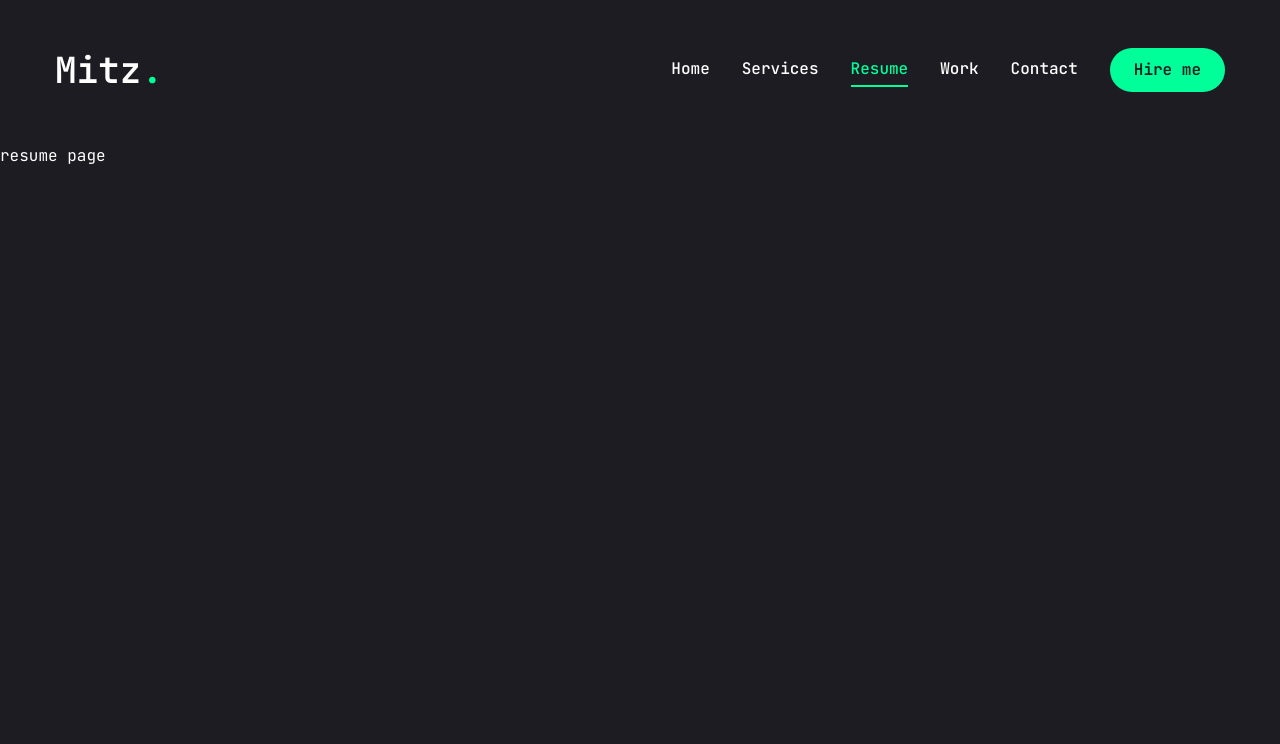
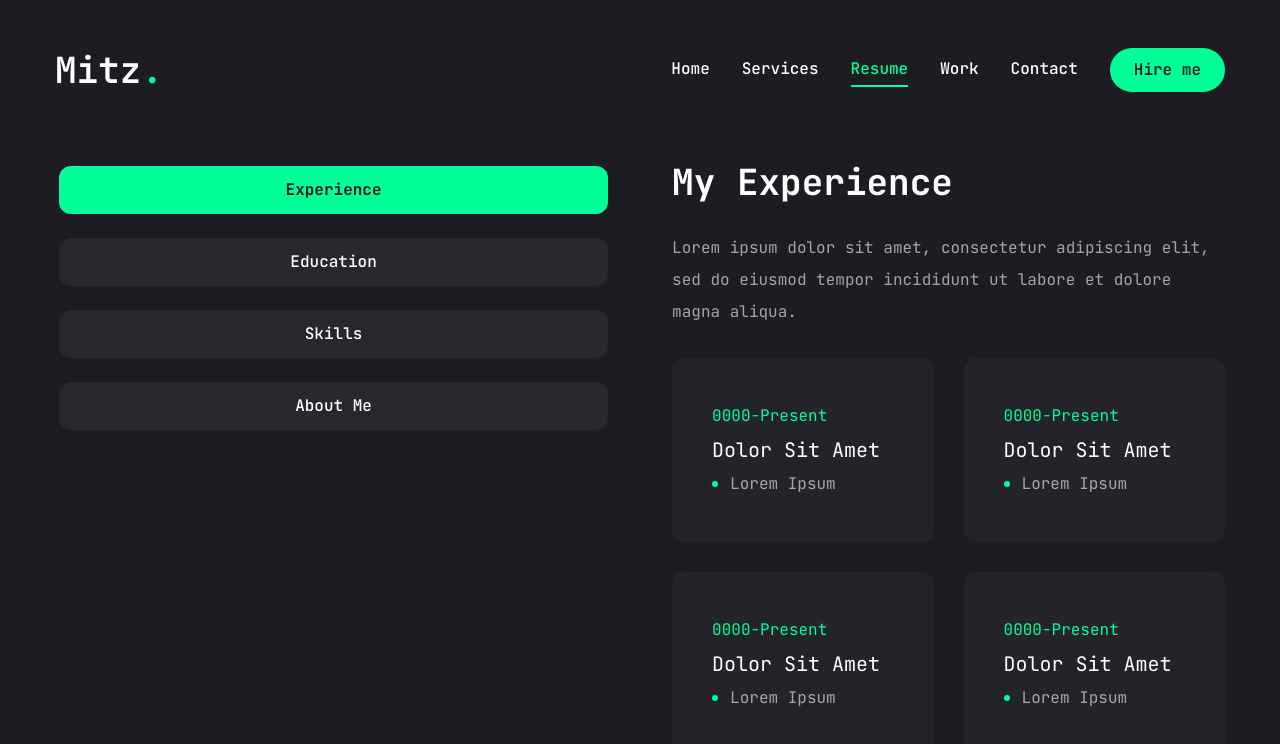
Before and after one commit to oizy404/portfolio, a Next.js app: page /resume in a window 1280 px wide. Shown: the top 744 px of the page. Built offline with nearby package versions, Linux system fonts and the light colour scheme.

Commit message:
update resume page

```diff
--- a/app/resume/page.jsx
+++ b/app/resume/page.jsx
@@ -1,7 +1,282 @@
+"use client";
+
+import { ScrollArea } from "@/components/ui/scroll-area";
+import { Tabs, TabsContent , TabsList, TabsTrigger } from "@/components/ui/tabs";
+import { Tooltip, TooltipContent, TooltipProvider, TooltipTrigger } from "@/components/ui/tooltip";
+import { motion } from "framer-motion";
+
+import {
+  FaHtml5,
+  FaCss3,
+  FaJs,
+  FaReact,
+  FaNodeJs,
+} from "react-icons/fa";
+
+import { SiTailwindcss, SiNextdotjs }from "react-icons/si";
+
+const about = {
+  title: 'About me',
+  description: "Lorem ipsum dolor sit amet, consectetur adipiscing elit, sed do eiusmod tempor incididunt ut labore et dolore magna aliqua.",
+  info: [
+    {
+      fieldName: "Name",
+      fieldValue: "Mitz Castillo",
+    },
+    {
+      fieldName: "Phone",
+      fieldValue: "+63 9483 474 194",
+    },
+    {
+      fieldName: "Experience",
+      fieldValue: "2 Years",
+    },
+    {
+      fieldName: "Nationality",
+      fieldValue: "Filipino",
+    },
+    {
+      fieldName: "Email",
+      fieldValue: "cmitzmia@gmail.com",
+    },
+    {
+      fieldName: "Language",
+      fieldValue: "English",
+    },
+  ]
+}
+
+const experience = {
+  icon: "/assets/resume/badge.svg",
+  title: "My Experience",
+  description: "Lorem ipsum dolor sit amet, consectetur adipiscing elit, sed do eiusmod tempor incididunt ut labore et dolore magna aliqua.",
+  items: [
+    {
+      company: "Lorem Ipsum",
+      position: "Dolor Sit Amet",
+      duration: "0000-Present"
+    },
+    {
+      company: "Lorem Ipsum",
+      position: "Dolor Sit Amet",
+      duration: "0000-Present"
+    },
+    {
+      company: "Lorem Ipsum",
+      position: "Dolor Sit Amet",
+      duration: "0000-Present"
+    },
+    {
+      company: "Lorem Ipsum",
+      position: "Dolor Sit Amet",
+      duration: "0000-Present"
+    },
+    {
+      company: "Lorem Ipsum",
+      position: "Dolor Sit Amet",
+      duration: "0000-Present"
+    },
+    {
+      company: "Lorem Ipsum",
+      position: "Dolor Sit Amet",
+      duration: "0000-Present"
+    },
+    {
+      company: "Lorem Ipsum",
+      position: "Dolor Sit Amet",
+      duration: "0000-Present"
+    },
+    {
+      company: "Lorem Ipsum",
+      position: "Dolor Sit Amet",
+      duration: "0000-Present"
+    },
+  ]
+}
+
+const education = {
+  icon: "/assets/resume/badge.svg",
+  title: "My Experience",
+  description: "Lorem ipsum dolor sit amet, consectetur adipiscing elit, sed do eiusmod tempor incididunt ut labore et dolore magna aliqua.",
+  items: [
+    {
+      institution: "Lorem Ipsum",
+      degree: "Dolor Sit Amet",
+      duration: "0000"
+    },
+    {
+      institution: "Lorem Ipsum",
+      degree: "Dolor Sit Amet",
+      duration: "0000"
+    },
+    {
+      institution: "Lorem Ipsum",
+      degree: "Dolor Sit Amet",
+      duration: "0000"
+    },
+  ]
+}
+
+const skills = {
+  title: "My Skills",
+  description: "Lorem ipsum dolor sit amet, consectetur adipiscing elit, sed do eiusmod tempor incididunt ut labore et dolore magna aliqua.",
+  skillList: [
+    {
+      icon: <FaHtml5 />,
+      name: "html 5",
+    },
+    {
+      icon: <FaCss3 />,
+      name: "css 3",
+    },
+    {
+      icon: <FaJs />,
+      name: "javascript",
+    },
+    {
+      icon: <FaReact />,
+      name: "react.js",
+    },
+    {
+      icon: <FaNodeJs />,
+      name: "node.js",
+    },
+    {
+      icon: <SiTailwindcss />,
+      name: "tailwind.css",
+    },
+    {
+      icon: <SiNextdotjs />,
+      name: "next.js",
+    },
+
+  ]
+}
+
 const Resume = () => {
   return (
-    <div>resume page</div>
-  )
+    <motion.div
+      initial={{opacity: 0}}
+      animate={{
+        opacity: 1,
+        transition: {
+          delay: 2.4,
+          duration: 0.4,
+          ease: "easeIn"
+        }
+      }}
+      className="min-h-[80vh] flex items-center justify-center py-12 xl:py-0"
+    >
+      <div className="container mx-auto">
+        <Tabs
+          defaultValue="experience"
+          className="flex flex-col xl:flex-row gap-[60px]"
+        >
+          <TabsList className="flex flex-col w-full max-w[380px] mx-auto xl:mx-0 gap-6">
+            <TabsTrigger value="experience">Experience</TabsTrigger>
+            <TabsTrigger value="education">Education</TabsTrigger>
+            <TabsTrigger value="skills">Skills</TabsTrigger>
+            <TabsTrigger value="about">About Me</TabsTrigger>
+          </TabsList>
+          {/* content */}
+          <div className="min-h-[70vh] w-full">
+          {/* experience */}
+            <TabsContent value="experience" className="w-full">
+              <div className="flex flex-col gap-[30px] text-center xl:text-left">
+                <h3 className="text-4xl font-bold">{experience.title}</h3>
+                <p className="max-w-[600px] text-white/60 mx-auto xl:mx-0">{experience.description}</p>
+                <ScrollArea className="h-[400px]">
+                  <ul className="grid grid-cols-1 lg:grid-cols-2 gap-[30px]">
+                    {experience.items.map((item, index)=>{
+                      return (
+                        <li key={index} className="bg-[#232329] h-[184px] py-6 px-10 rounded-xl flex flex-col justify-center items-center lg:items-start gap-1">
+                          <span className="text-accent">{item.duration}</span>
+                          <h3 className="text-xl max-w-[260px] min-h-[6px] text-center lg:tetx-left">{item.position}</h3>
+                          <div className="flex items-center gap-3">
+                            {/* dot */}
+                            <span className="w-[6px] h-[6px] rounded-full bg-accent"></span>
+                            <p className="text-white/60">{item.company}</p>
+                          </div>
+                        </li>
+                      );
+                    })}
+                  </ul>
+                </ScrollArea>
+              </div>
+            </TabsContent>
+          {/* education */}
+            <TabsContent value="education" className="w-full">
+              <div className="flex flex-col gap-[30px] text-center xl:text-left">
+                <h3 className="text-4xl font-bold">{education.title}</h3>
+                <p className="max-w-[600px] text-white/60 mx-auto xl:mx-0">{education.description}</p>
+                <ScrollArea className="h-[400px]">
+                  <ul className="grid grid-cols-1 lg:grid-cols-2 gap-[30px]">
+                    {education.items.map((item, index)=>{
+                      return (
+                        <li key={index} className="bg-[#232329] h-[184px] py-6 px-10 rounded-xl flex flex-col justify-center items-center lg:items-start gap-1">
+                          <span className="text-accent">{item.duration}</span>
+                          <h3 className="text-xl max-w-[260px] min-h-[6px] text-center lg:tetx-left">{item.degree}</h3>
+                          <div className="flex items-center gap-3">
+                            {/* dot */}
+                            <span className="w-[6px] h-[6px] rounded-full bg-accent"></span>
+                            <p className="text-white/60">{item.institution}</p>
+                          </div>
+                        </li>
+                      );
+                    })}
+                  </ul>
+                </ScrollArea>
+              </div>
+            </TabsContent>
+          {/* skills */}
+            <TabsContent value="skills" className="w-full">
+              <div className="flex flex-col gap-[30px] text-center xl:text-left">
+                <h3 className="text-4xl font-bold">{skills.title}</h3>
+                <p className="max-w-[600px] text-white/60 mx-auto xl:mx-0">{skills.description}</p>
+                <ScrollArea className="h-[400px]">
+                  <ul className="grid grid-cols-2 sm:grid-cols-3 md:grid-cols-4 gap-4 xl:gap-[30px]">
+                    {skills.skillList.map((skill, index)=>{
+                      return (
+                        <li key={index}>
+                          <TooltipProvider delayDuration={100}>
+                            <Tooltip>
+                              <TooltipTrigger className="w-full h-[150px] bg-[#232329] rounded-xl flex justify-center items-center group">
+                                <div className="text-6xl group-hover:text-accent transition-all duration-300">{skill.icon}</div>
+                              </TooltipTrigger>
+                              <TooltipContent>
+                                <p className="capitalize">{skill.name}</p>
+                              </TooltipContent>
+                            </Tooltip>
+                          </TooltipProvider>
+                        </li>
+                      );
+                    })}
+                  </ul>
+                </ScrollArea>
+              </div>
+            </TabsContent>
+          {/* about */}
+            <TabsContent value="about" className="w-full text-center xl:text-left">
+              <div className="flex flex-col gap-[30px]">
+                  <h3 className="text-4xl font-bold">{about.title}</h3>
+                  <p className="max-w-[600px] text-white/60 mx-auto xl:mx-0">{about.description}</p>
+                  <ul className="grid grid-cols-1 xl:grid-cols-2 gap-y-6 max-w-[620px] mx-auto xl:mx-0">
+                    {about.info.map((item, index)=> {
+                      return (
+                        <li key={index} className="flex items-center justify-center xl:justify-start gap-1">
+                          <span className="text-white/60">{item.fieldName}</span>
+                          <span className="text-lg">{item.fieldValue}</span>
+                        </li>
+                      );
+                    })}
+                  </ul>
+              </div>
+            </TabsContent>
+          </div>
+        </Tabs>
+      </div>
+    </motion.div>
+  );
 };
 
 export default Resume;
--- a/components/ui/scroll-area.jsx
+++ b/components/ui/scroll-area.jsx
@@ -32,7 +32,7 @@
       className
     )}
     {...props}>
-    <ScrollAreaPrimitive.ScrollAreaThumb className="relative flex-1 rounded-full bg-slate-200 dark:bg-slate-800" />
+    <ScrollAreaPrimitive.ScrollAreaThumb className="relative flex-1 rounded-full bg-accent dark:bg-slate-800" />
   </ScrollAreaPrimitive.ScrollAreaScrollbar>
 ))
 ScrollBar.displayName = ScrollAreaPrimitive.ScrollAreaScrollbar.displayName
--- a/components/ui/tabs.jsx
+++ b/components/ui/tabs.jsx
@@ -10,10 +10,7 @@
 const TabsList = React.forwardRef(({ className, ...props }, ref) => (
   <TabsPrimitive.List
     ref={ref}
-    className={cn(
-      "inline-flex h-10 items-center justify-center rounded-md bg-slate-100 p-1 text-slate-500 dark:bg-slate-800 dark:text-slate-400",
-      className
-    )}
+    className={cn( "inline-flex h-auto rounded-md p-1 text-primary", className )}
     {...props} />
 ))
 TabsList.displayName = TabsPrimitive.List.displayName
@@ -22,7 +19,7 @@
   <TabsPrimitive.Trigger
     ref={ref}
     className={cn(
-      "inline-flex items-center justify-center whitespace-nowrap rounded-sm px-3 py-1.5 text-sm font-medium ring-offset-white transition-all focus-visible:outline-none focus-visible:ring-2 focus-visible:ring-slate-950 focus-visible:ring-offset-2 disabled:pointer-events-none disabled:opacity-50 data-[state=active]:bg-white data-[state=active]:text-slate-950 data-[state=active]:shadow-sm dark:ring-offset-slate-950 dark:focus-visible:ring-slate-300 dark:data-[state=active]:bg-slate-950 dark:data-[state=active]:text-slate-50",
+      "inline-flex items-center w-full bg-[#27272c] justify-center whitespace-nowrap text-white rounded-xl p-3 text-base font-medium ring-offset-white transition-all disabled:pointer-events-none disabled:opacity-50 data-[state=active]:bg-accent data-[state=active]:text-primary data-[state=active]:font-bold data-[state=active]:shadow-sm",
       className
     )}
     {...props} />
@@ -33,7 +30,7 @@
   <TabsPrimitive.Content
     ref={ref}
     className={cn(
-      "mt-2 ring-offset-white focus-visible:outline-none focus-visible:ring-2 focus-visible:ring-slate-950 focus-visible:ring-offset-2 dark:ring-offset-slate-950 dark:focus-visible:ring-slate-300",
+      "min-h-[480px] ring-offset-white focus-visible:outline-none focus-visible:ring-2 focus-visible:ring-slate-950 focus-visible:ring-offset-2 dark:ring-offset-slate-950 dark:focus-visible:ring-slate-300",
       className
     )}
     {...props} />
```
